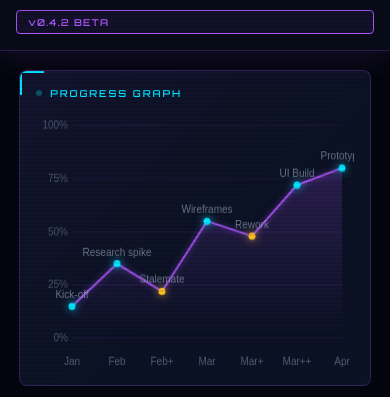
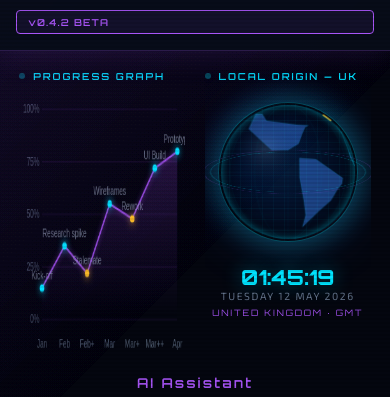
Before and after one commit to rachel-kirkham/rachel-kirkham.github.io, a plain HTML site: page index.html in a window 390 px wide. Shown: the part 246-643 px from the top of the page. Drawn offline with Linux system fonts and the light colour scheme.

Commit message:
Update style.css

```diff
--- a/css/style.css
+++ b/css/style.css
@@ -138,18 +138,22 @@ main {
   gap: 1.2rem;
   padding: 1.2rem;
   /* fixed height = no overflow */
-  min-height: calc(100vh - 64px - 48px);
+  height: calc(100vh - 64px - 48px);
+  box-sizing: border-box;
 }
 
 .panel {
-  background: var(--bg-card);
+  /* background: var(--bg-card);
   border: 1px solid var(--border);
   border-radius: 8px;
   padding: 1rem;
   position: relative;
   overflow: hidden;
   display: flex;
-  flex-direction: column;
+  flex-direction: column; */
+  min-height: 0;
+  min-width: 0;
+  overflow: hidden;
 }
 
 .panel::before {
@@ -271,10 +275,10 @@ main {
 }
 
 .chat-responses {
-  flex: 1;
-  width: 100%;
+  /* flex: 1;
+  width: 100%; */
   overflow-y: auto;
-  display: flex;
+  /* display: flex;
   flex-direction: column;
   gap: 0.5rem;
   scrollbar-width: thin;
@@ -283,7 +287,7 @@ main {
   background: rgba(0,0,0,0.25);
   border: 1px solid var(--border);
   border-radius: 6px;
-  padding: 0.5rem;
+  padding: 0.5rem; */
 }
 
 .chatbot-circle {
@@ -844,8 +848,9 @@ footer {
 
 @media (max-width: 760px) {
   main {
-    grid-template-columns: 1fr;
-    grid-template-rows: auto;
+    grid-template-columns: 1fr 1fr;
+    grid-template-rows: auto auto auto;
+    height: auto;
   }
 
   #panel-graph,
@@ -857,11 +862,11 @@ footer {
     min-height: auto;
   }
 
-  #panel-graph { grid-row: 1; }
-  #panel-chatbot { grid-row: 2; }
-  #panel-earth { grid-row: 3; }
-  #panel-log { grid-row: 4; }
-  #panel-gantt { grid-row: 5; }
+  #panel-graph { grid-column: 1; grid-row: 1; }
+  #panel-chatbot { grid-column: 1 / span 2; grid-row: 2; }
+  #panel-earth { grid-column: 2; grid-row: 1; }
+  #panel-log { grid-column: 1; grid-row: 3; }
+  #panel-gantt { grid-column: 2; grid-row: 3; }
 
   nav {
     flex-direction: column;
```
